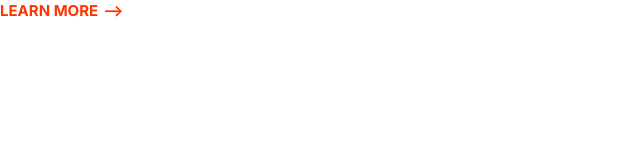
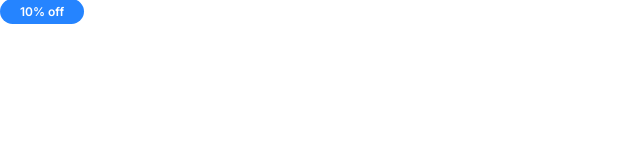
Before and after one commit to kiran-pannu/kiran, a plain HTML site: page index.html in a window 1280 px wide. Shown: the whole page, without its empty margins (0-640 px from the left). Drawn offline with Linux system fonts and the light colour scheme.

Commit message:
Set the color and size of badges.

```diff
--- a/css/styles.css
+++ b/css/styles.css
@@ -70,3 +70,30 @@ a{
         font-size: 1.5rem;
     }
 }
+/* Badges */
+.badge{
+    border-radius: 20px;
+    font-size: 2rem;
+    font-weight: 600;
+    padding: 0.5rem 2rem;
+    white-space: nowrap;
+}
+.badge--primary {
+    background: var(--color-primary);
+    color: #fff;
+}
+.badge--secondary {
+    background: var(--color-secondary);
+    color: #fff;
+}
+.badge--small{
+    font-size: 1.6rem;
+}
+@media screen and (min-width:1024px){
+    .badge{
+        font-size: 1.5rem;
+    }
+    .badge--small{
+        font-size: 1.2rem;
+    }
+}
--- a/index.html
+++ b/index.html
@@ -8,13 +8,13 @@
     <link rel="preconnect" href="https://fonts.googleapis.com" />
     <link rel="preconnect" href="https://fonts.gstatic.com" crossorigin />
     <link
-      href="https://fonts.googleapis.com/css2?family=Inter:wght@400;700&display=swap"
+      href="https://fonts.googleapis.com/css2?family=Inter:wght@400;600;700&display=swap"
       rel="stylesheet"
     />
     <link rel="stylesheet" href="css/normalize.css" />
     <link rel="stylesheet" href="css/styles.css" />
   </head>
   <body>
-    <a href="#" class="link-arrow">Learn More</a>
+    <span class="badge badge--primary badge--small">10% off</span>
   </body>
 </html>
```
Also changed, not shown: components/badges.html (added, +3 -0 lines).
